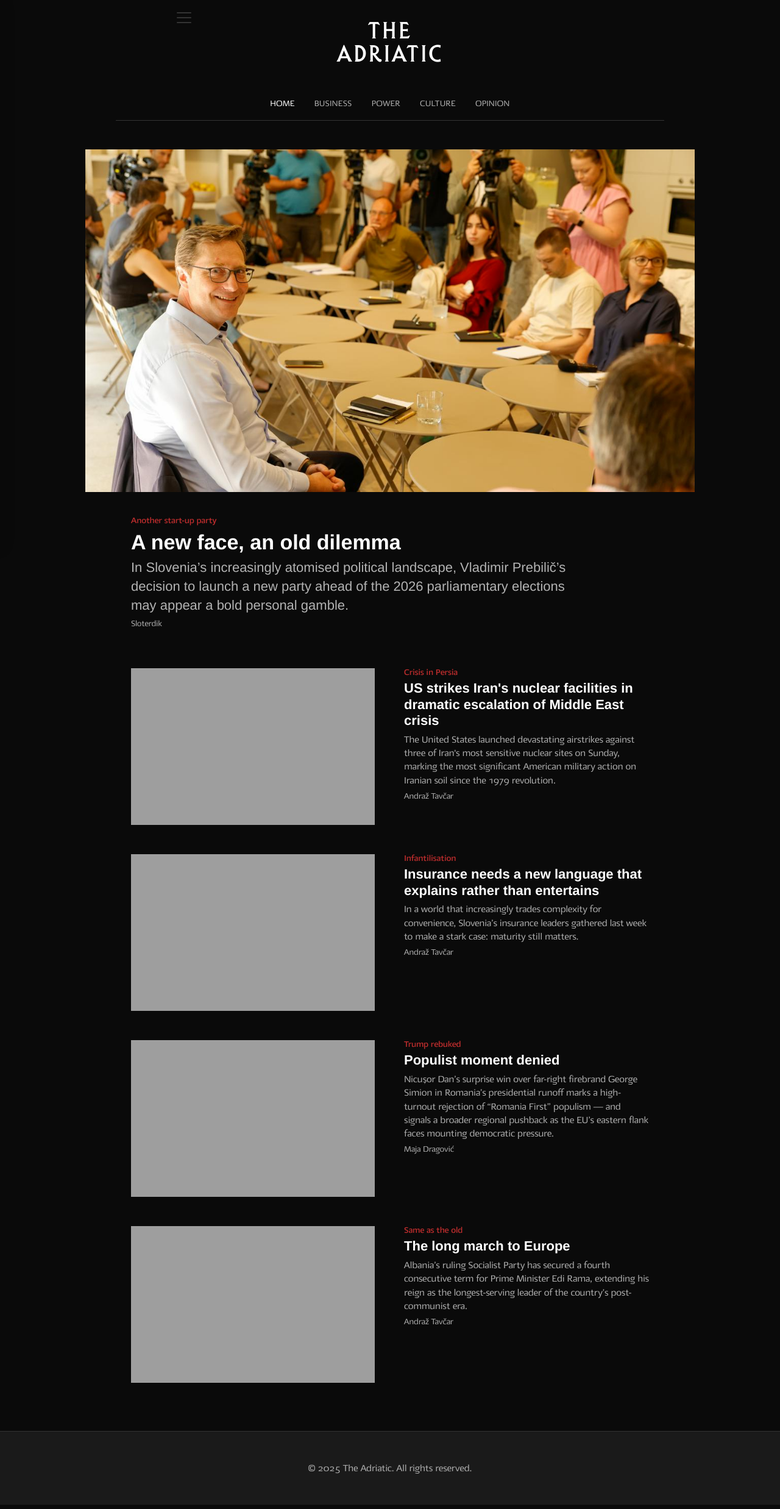
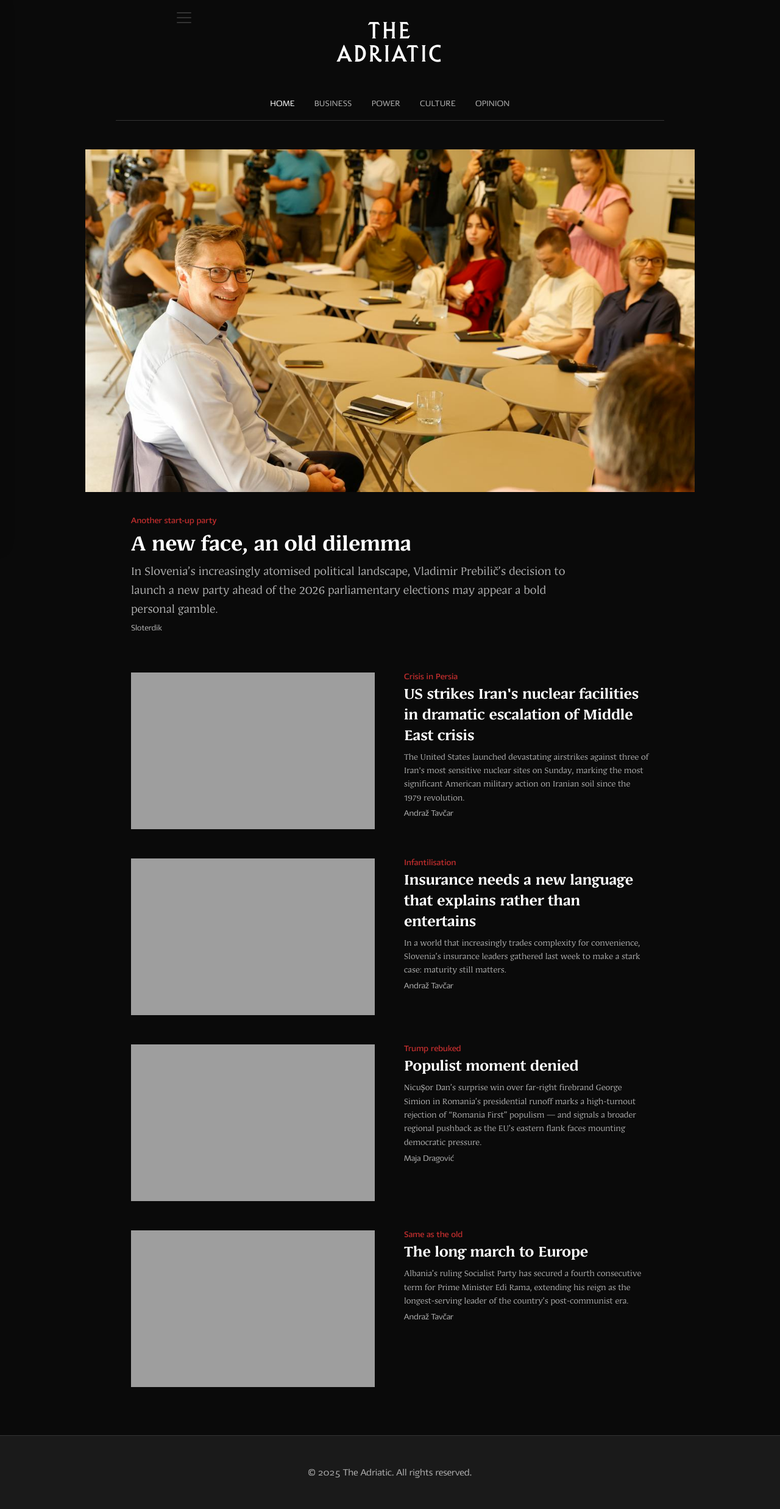
Before and after one commit to tfhoerest/azt, a Jekyll site: the page built from index.html, in a window 1280 px wide. Shown: the whole page at 61% size. Built offline with Jekyll 4.4.1, drawn with Linux system fonts in a browser that asks for light colours; the list of posts is cut into pages by our own code.

Commit message:
Update home.html

```diff
--- a/_layouts/home.html
+++ b/_layouts/home.html
@@ -67,8 +67,8 @@ layout: default
 }
 
 .hero-headline {
-    font-family: 'Lado Condensed', Helvetica, sans-serif;
-    font-size: var(--z-ds-fontsize-34);
+    font-family: 'Adriatic22', Georgia, serif;
+    font-size: 2.5rem;
     font-weight: 700;
     color: var(--z-ds-color-text-100);
     line-height: 1.2;
@@ -85,7 +85,7 @@ layout: default
 }
 
 .hero-summary {
-    font-family: 'Lado Condensed', Helvetica, sans-serif;
+    font-family: 'Adriatic22', Georgia, serif;
     font-size: var(--z-ds-fontsize-22);
     color: var(--z-ds-color-text-70);
     line-height: 1.2 !important;  /* Tighter line height */
@@ -126,8 +126,8 @@ layout: default
 }
 
 .article-content h3 {
-    font-family: 'Lado Condensed', Helvetica, sans-serif;
-    font-size: var(--z-ds-fontsize-22);
+    font-family: 'Adriatic22', Georgia, serif;
+    font-size: 1.75rem; ;
     font-weight: 600;
     color: var(--z-ds-color-text-100);
     line-height: 1.3;
@@ -145,6 +145,7 @@ layout: default
 }
 
 .article-excerpt {
+    font-family: 'Adriatic22', Georgia, serif;
     color: var(--z-ds-color-text-70);
     font-size: var(--z-ds-fontsize-16);
     line-height: 1.5;
```
